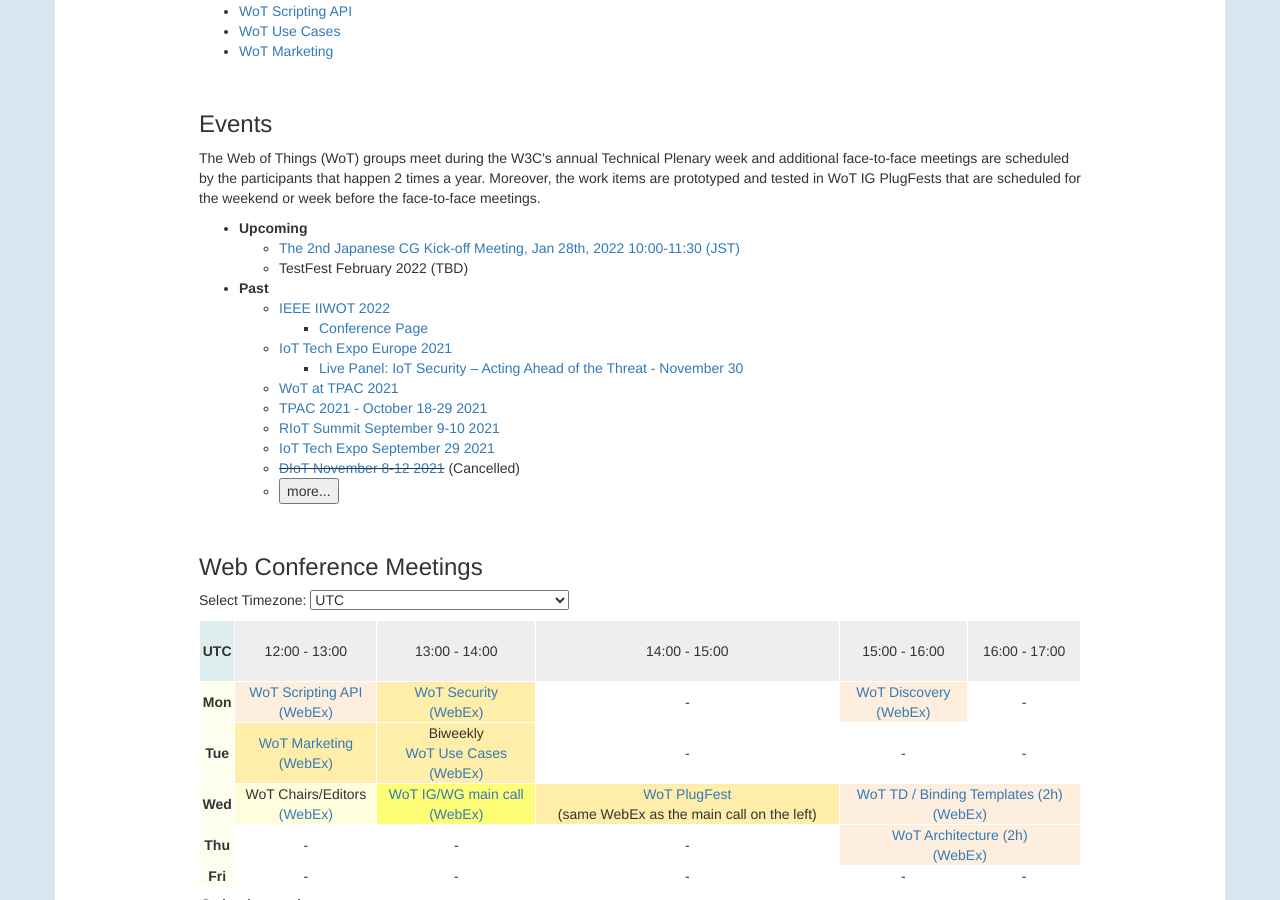
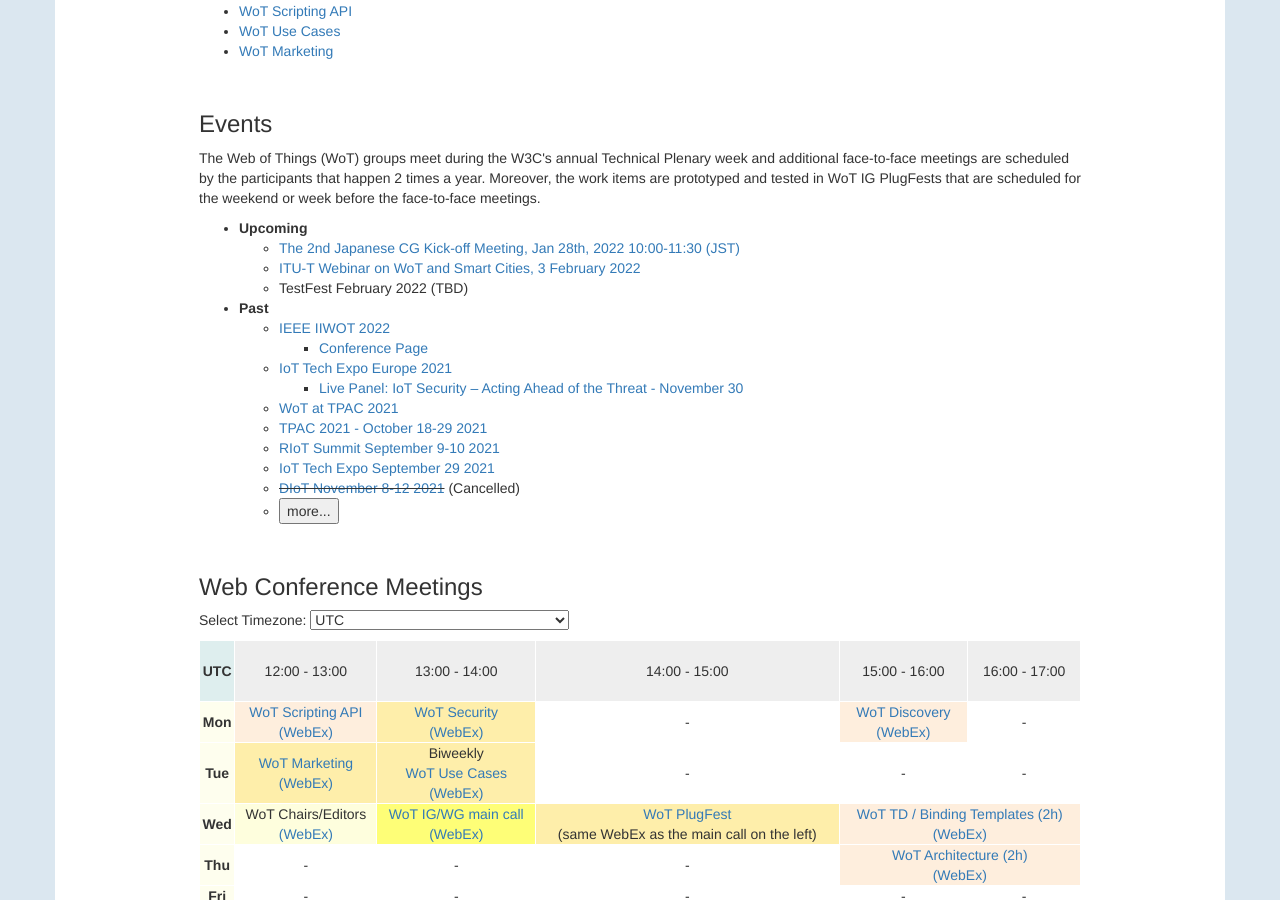
Before and after one commit to w3c/wot-marketing, a Jekyll site: the page built from docs/activities/general/index.html, in a window 1280 px wide and 900 px high, scrolled down 370 px. Built offline with Jekyll 4.4.1, drawn with Linux system fonts in a browser that asks for light colours; nearby versions of some CDN libraries.

Commit message:
feat: add ITU-T Webinar on WoT and Smart Cities on Upcoming Event list

```diff
--- a/docs/activities/general/index.html
+++ b/docs/activities/general/index.html
@@ -49,6 +49,7 @@
 			<strong>Upcoming</strong>
 			<ul>
 				<li><a target="_blank" href="https://github.com/w3c/wot-jp-cg/blob/main/Event/20220128_2nd_Main_Meeting/Agenda.md">The 2nd Japanese CG Kick-off Meeting, Jan 28th, 2022 10:00-11:30 (JST)</a></li>
+				<li><a target="_blank" href="https://www.itu.int/en/ITU-T/webinars/20220203/Pages/default.aspx">ITU-T Webinar on WoT and Smart Cities, 3 February 2022</a></li>
 				<li>TestFest February 2022 (TBD)</li>
 			</ul>
 		</li>
```
